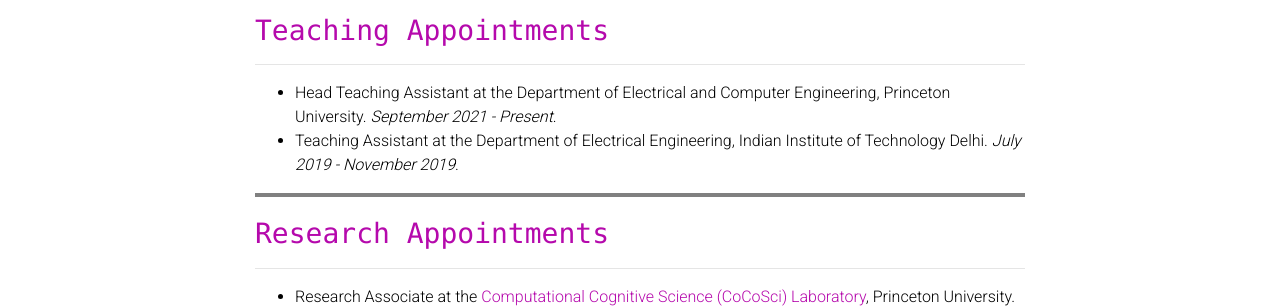
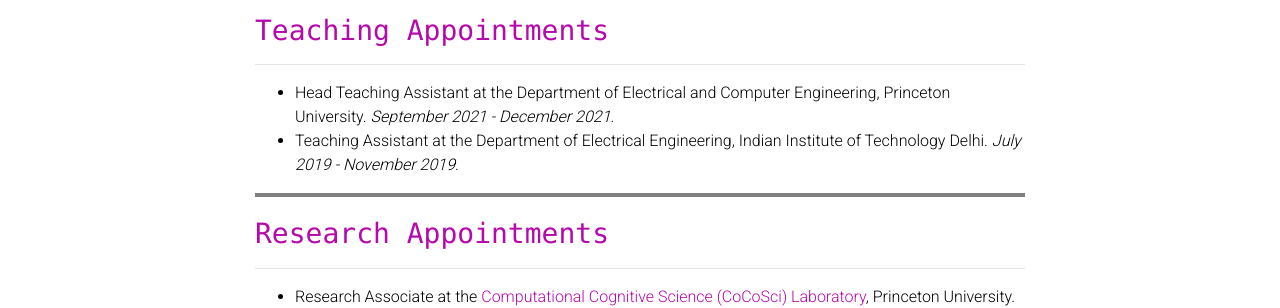
Before and after one commit to shikhartuli/shikhartuli.github.io, a Jekyll site: the page built from _pages/education.md, in a window 1280 px wide and 900 px high, scrolled down 988 px. Shown: the part 153-461 px from the top of the window. Built offline with Jekyll 4.4.1, drawn with Linux system fonts in a browser that asks for light colours; nearby versions of some CDN libraries; a style sheet for code colours, icons or effects is not loaded.

Commit message:
Update education.yml

```diff
--- a/_pages/education.md
+++ b/_pages/education.md
@@ -45,7 +45,7 @@
 ## `Teaching Appointments`
 ***
 
-* Head Teaching Assistant at the Department of Electrical and Computer Engineering, Princeton University. *September 2021 - Present*.
+* Head Teaching Assistant at the Department of Electrical and Computer Engineering, Princeton University. *September 2021 - December 2021*.
 * Teaching Assistant at the Department of Electrical Engineering, Indian Institute of Technology Delhi. *July 2019 - November 2019*.
 
 <hr style="border:2px solid gray">
```
